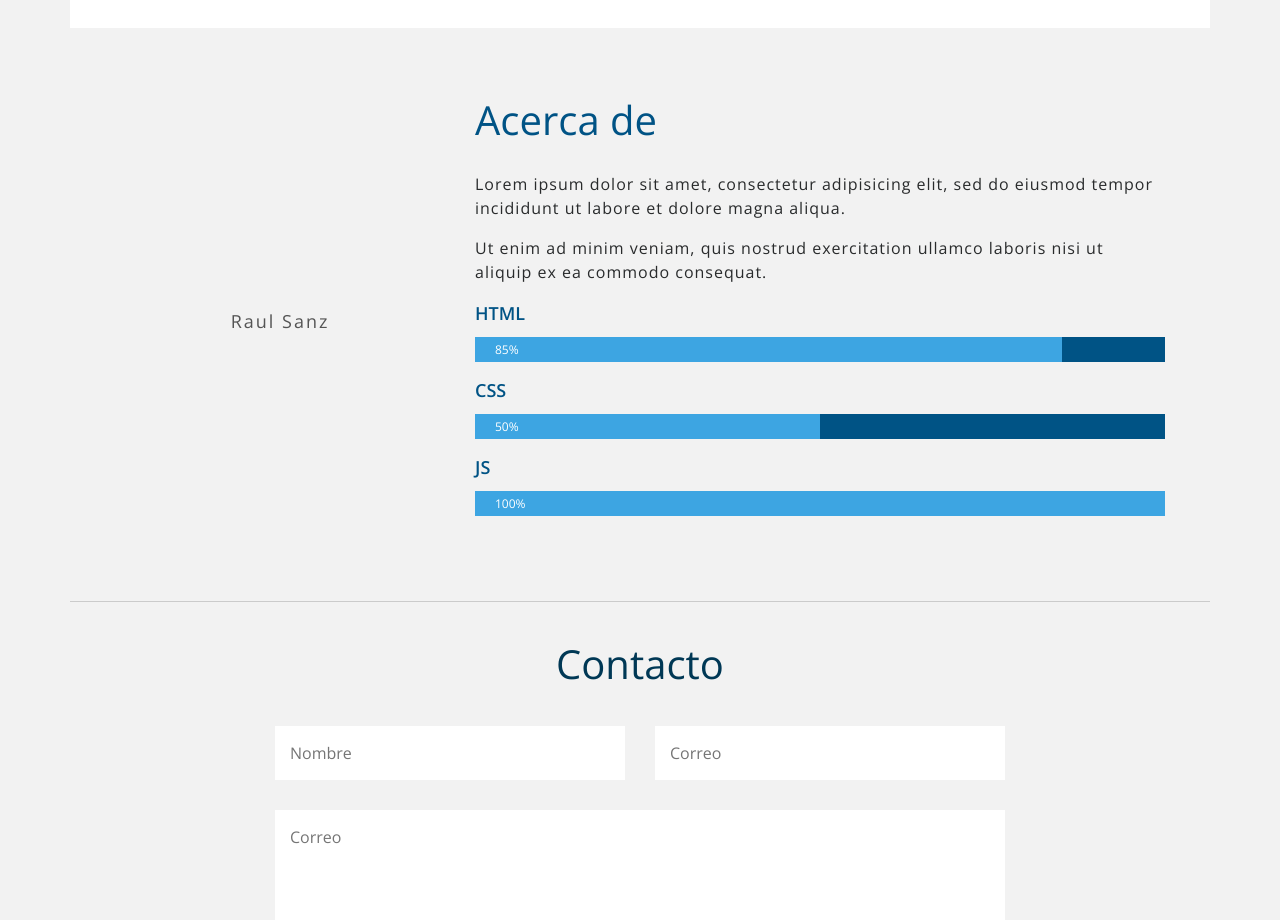
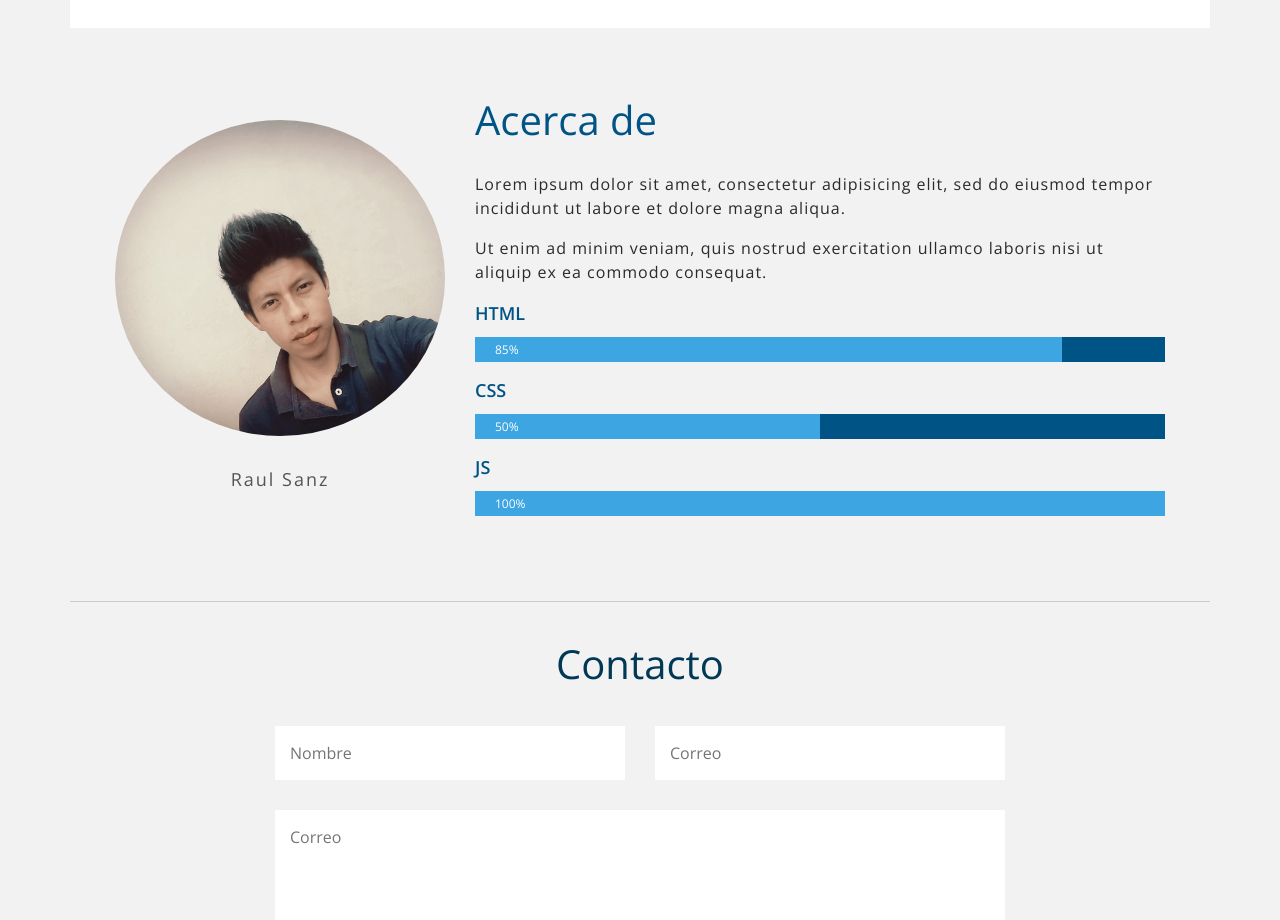
Before and after one commit to rulo0994/portafolio, a plain HTML site: page index.html in a window 1280 px wide. Shown: the part 1290-2210 px from the top of the page. Drawn offline with nearby package versions, Linux system fonts and the light colour scheme.

Commit message:
Update index.html

```diff
--- a/index.html
+++ b/index.html
@@ -133,7 +133,7 @@
 			<!-- Seccion Acerca de -->
 			<div class="row acerca-de align-items-center">
 				<div class="col-12 col-lg-4 foto">
-					<img src="img/foto.jpg" class="rounded-circle img-fluid" alt="">
+					<img src="img/foto.png" class="rounded-circle img-fluid" alt="">
 					<p class="nombre">Raul Sanz</p>
 				</div>
 				<div class="col-12 col-lg-8 info">
```
